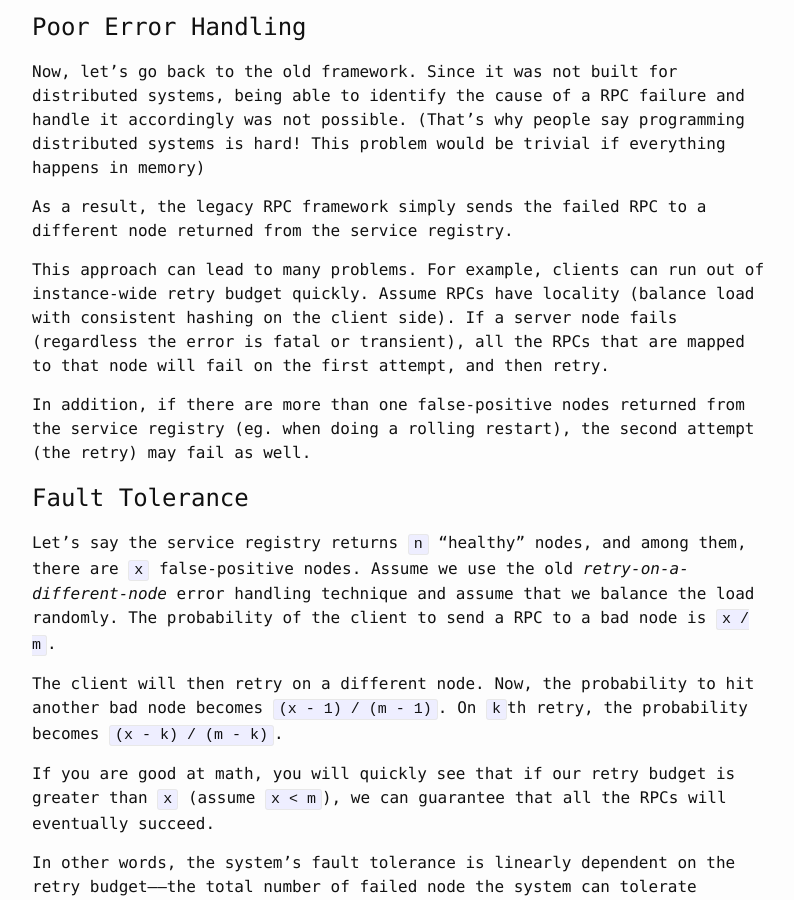
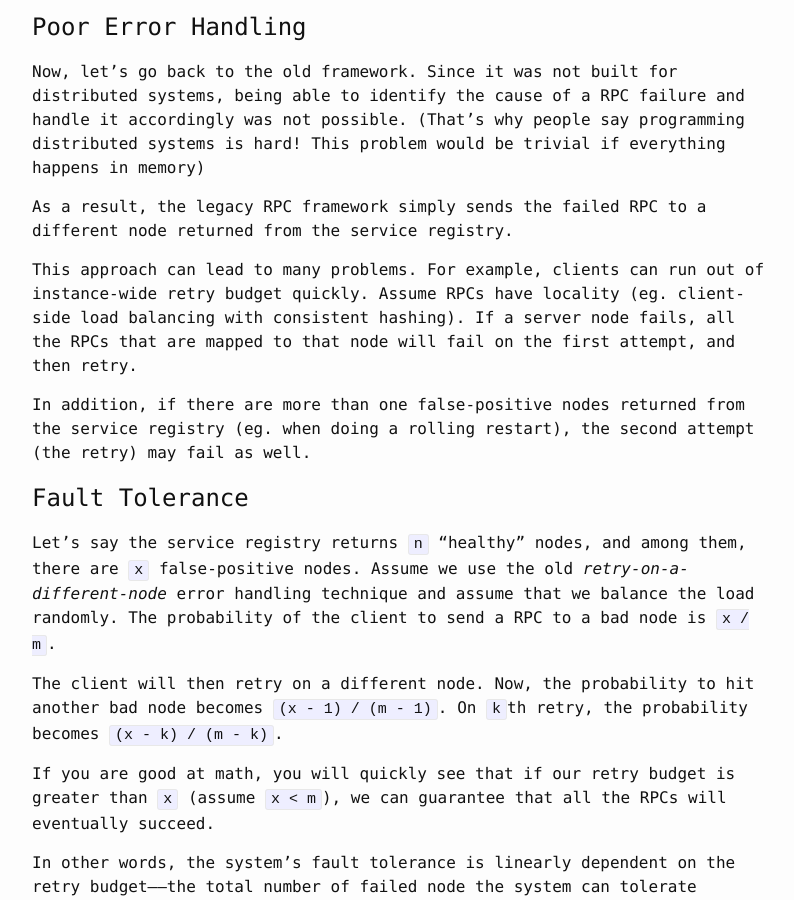
Before and after one commit to lpan/lpan.github.io, a Jekyll site: the page built from _posts/2018-05-04-migrating-to-grpc.md, in a window 1280 px wide and 900 px high, scrolled down 2094 px. Shown: the whole window, without its empty margins (238-1032 px from the left). Built offline with Jekyll 4.4.1, drawn with Linux system fonts in a browser that asks for light colours; comment, search, counter and statistics services are not loaded.

Commit message:
better working

```diff
--- a/_posts/2018-05-04-migrating-to-grpc.md
+++ b/_posts/2018-05-04-migrating-to-grpc.md
@@ -99,10 +99,9 @@ As a result, the legacy RPC framework simply sends the failed RPC to a different
 node returned from the service registry.
 
 This approach can lead to many problems. For example, clients can run out of
-instance-wide retry budget quickly. Assume RPCs have locality (balance load with
-consistent hashing on the client side). If a server node fails (regardless the
-error is fatal or transient), all the RPCs that are mapped to that node will
-fail on the first attempt, and then retry.
+instance-wide retry budget quickly. Assume RPCs have locality (eg. client-side
+load balancing with consistent hashing). If a server node fails, all the RPCs
+that are mapped to that node will fail on the first attempt, and then retry.
 
 In addition, if there are more than one false-positive nodes returned from the
 service registry (eg. when doing a rolling restart), the second attempt (the
```
